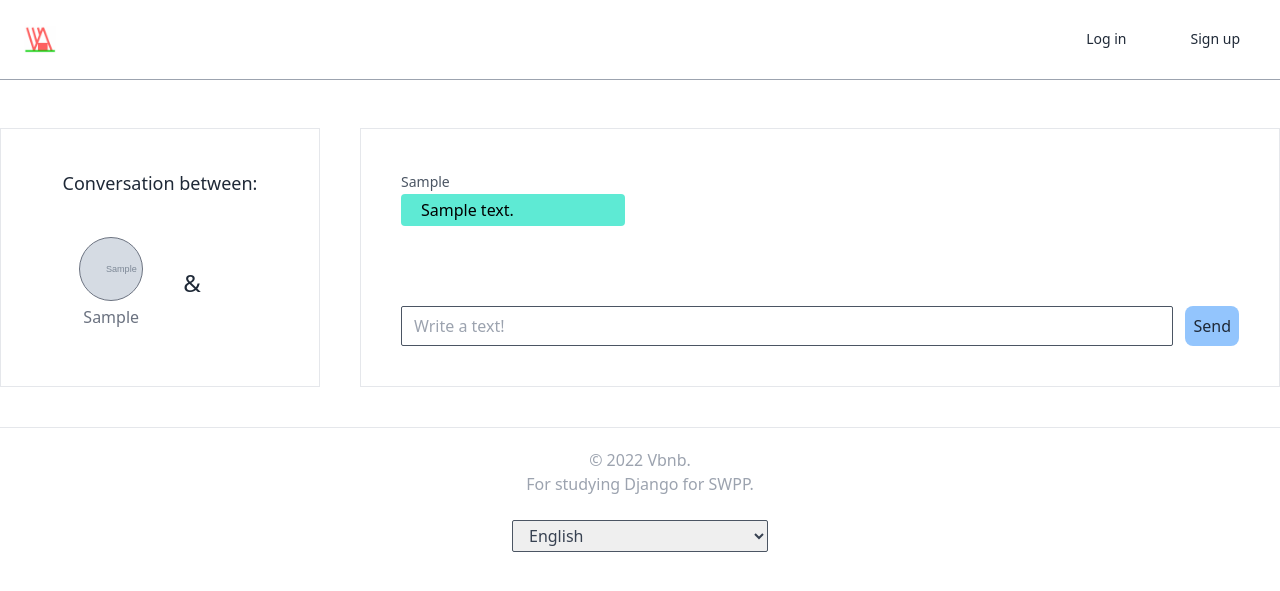
After one commit to KJYoung/airbnbV, a Django app: page /conversations/1/ in a window 1280 px wide. The commit adds this page. Shown: the top 591 px of the page. Run offline with Django 3.2, Linux system fonts and the light colour scheme; tables that the repository leaves empty hold one stand-in row (values such as "Sample post"); grey boxes marked "Sample" are stand-in pictures; some libraries are stand-ins or nearby versions.

Commit message:
1.27 Conversations Done (25.10)

```diff
--- a/assets/scss/styles.scss
+++ b/assets/scss/styles.scss
@@ -26,6 +26,9 @@ select {
 }
 .btn-link{
     @apply font-medium text-center rounded-lg py-2 mb-2 bg-blue-300;
+}
+.btn-link-mb0{
+    @apply font-medium text-center rounded-lg py-2 bg-blue-300;
 }
 .btn-link-teal{
     @apply font-medium text-center rounded-lg py-2 mb-2 bg-teal-400;
@@ -118,3 +121,9 @@ textarea{
     grid-gap: 2px;
     justify-items: center;
 }
+
+.message-form{
+    input{
+        @apply h-full;
+    }
+}
--- a/config/urls.py
+++ b/config/urls.py
@@ -26,6 +26,7 @@ urlpatterns = [
     path("reservations/", include("reservations.urls", namespace="reservations")),
     path("reviews/", include("reviews.urls", namespace="reviews")),
     path("lists/", include("lists.urls", namespace="lists")),
+    path("conversations/", include("conversations.urls", namespace="conversations")),
     path("admin/", admin.site.urls),
 ]
 
--- /dev/null
+++ b/conversations/forms.py
@@ -0,0 +1,7 @@
+from django import forms
+
+
+class AddMessageForm(forms.Form):
+    message = forms.CharField(
+        required=True, widget=forms.TextInput(attrs={"placeholder": "Write a text!"})
+    )
--- /dev/null
+++ b/conversations/urls.py
@@ -0,0 +1,13 @@
+from django.urls import path
+from . import views
+
+app_name = "conversations"
+
+urlpatterns = [
+    path("go/<int:user1_pk>/<int:user2_pk>/", views.go_conversation, name="go"),
+    path(
+        "<int:pk>/",
+        views.ConversationDetailView.as_view(),
+        name="detail",
+    ),
+]
--- a/conversations/views.py
+++ b/conversations/views.py
@@ -1,3 +1,56 @@
-from django.shortcuts import render
+from django.db.models import Q
+from django.http import Http404
+from django.views.generic import View
+from django.shortcuts import render, redirect
+from django.urls import reverse
+from users import models as user_models
+from . import models, forms
+import conversations
 
 # Create your views here.
+def go_conversation(request, user1_pk, user2_pk):
+    user1 = user_models.User.objects.get_or_none(pk=user1_pk)
+    user2 = user_models.User.objects.get_or_none(pk=user2_pk)
+    if (user1 is not None) and (user2 is not None) and (user1 != user2):
+        conversation = models.Conversation.objects.get_or_none(
+            Q(participants=user1) & Q(participants=user2)
+        )
+        if conversation is not None:
+            pass
+        else:
+            conversation = models.Conversation.objects.create()
+            conversation.participants.add(user1, user2)
+        return redirect(reverse("conversations:detail", kwargs={"pk": conversation.pk}))
+    else:
+        pass
+
+
+class ConversationDetailView(View):
+    model = models.Conversation
+
+    def get(self, *args, **kwargs):
+        pk = kwargs.get("pk")
+        conversation = models.Conversation.objects.get_or_none(pk=pk)
+        if conversation is not None:
+            form = forms.AddMessageForm()
+            return render(
+                self.request,
+                "conversations/conversation_detail.html",
+                {"conversation": conversation, "form": form},
+            )
+        else:
+            raise Http404()
+
+    def post(self, *args, **kwargs):
+        message = self.request.POST.get("message", None)
+        pk = kwargs.get("pk")
+        conversation = models.Conversation.objects.get_or_none(pk=pk)
+        # TODO: if self.request.user is not in the conversation__participants.
+        if (message is not None) and (conversation is not None):
+            models.Message.objects.create(
+                text=message, user=self.request.user, Conversation=conversation
+            )
+        else:
+            pass
+        return redirect(reverse("conversations:detail", kwargs={"pk": pk}))
+        form = forms.AddMessageForm(self.request.POST)
--- a/core/managers.py
+++ b/core/managers.py
@@ -2,8 +2,8 @@ from django.db import models
 
 
 class CustomModelManager(models.Manager):
-    def get_or_none(self, **kwargs):
+    def get_or_none(self, *args, **kwargs):
         try:
-            return self.get(**kwargs)
+            return self.get(*args, **kwargs)
         except self.model.DoesNotExist:
             return None
--- /dev/null
+++ b/templates/conversations/conversation_detail.html
@@ -0,0 +1,57 @@
+{% extends "base.html" %}
+
+{% block page_name %}
+    Conversation
+{% endblock page_name %}
+
+{% block search-bar %}
+{% endblock search-bar %}
+
+{% block content %}
+
+    <div class="container mx-auto my-10 mt-32 flex justify-between min-h-50vh">
+        <div class="border w-1/4 p-10">
+            <span class="text-center w-full block text-lg font-medium">Conversation between:</span>
+            <div class="flex mt-10 justify-center items-center">
+                {% for user in conversation.participants.all  %}
+                    <div class="flex flex-col items-center">
+                        {% include "mixins/user_avatar.html" with user_profile=user %}
+                        <span class="mt-1 text-gray-500">{{user.first_name}}</span>
+                    </div>
+                    {% if forloop.first %}
+                      <span class="font-medium text-2xl mx-10">&</span>
+                    {% endif %}
+                {% endfor %}
+            </div>
+        </div>
+        <div class="border flex-grow ml-10 p-10 flex flex-col">
+            {% if conversation.messages.count == 0 %}
+                <span class="text-4xl text-center">No Messages! Let's start to message!</span>
+            {% else %}
+                {% for message in conversation.messages.all  %}
+                    <div class="mb-10 {% if message.user.pk == user.pk %}
+                        self-end
+                        text-right
+                    {% endif %}">
+                        <span class="text-sm font-medium text-gray-600">{{message.user.first_name}}</span>
+                        <div class="mt-px px-5 py-1 w-56 rounded
+                            {% if message.user.pk != user.pk %}
+                                bg-teal-300
+                                text-black
+                            {% else %}
+                                bg-gray-300
+                            {% endif %}">
+                            {{message.text}}
+                        </div>
+                    </div>
+                {% endfor %}
+            {% endif %}
+            <form class="mt-10 w-full flex items-center message-form justify-center" method="POST">
+                {% csrf_token %}
+                {{form.message}}
+                <button class="btn-link-mb0 ml-3 p-2">Send</button>
+            </form>
+        </div>
+
+    </div>
+{% endblock content %}
--- a/templates/reservations/detail.html
+++ b/templates/reservations/detail.html
@@ -28,7 +28,7 @@
                 </div>
                 <div class="ml-5 flex flex-col">
                     <span class="text-center font-medium mb-1">Contact your Airbnb host</span>
-                    <a href="#" class="font-medium text-teal-500">Send a Message</a>
+                    <a href="{% url 'conversations:go' reservation.room.host.pk reservation.guest.pk %}" class="font-medium text-teal-500">Send a Message</a>
                 </div>
             </div>
 
--- a/templates/users/user_detail.html
+++ b/templates/users/user_detail.html
@@ -8,7 +8,7 @@
 {% endblock search-bar %}
 
 {% block content %}
-    <div class="h-75vh">
+    <div class="min-h-75vh">
         <div class="container lg:w-5/12 md:w-1/2 xl:w-1/4 mx-auto my-10 flex flex-col items-center border p-6 border-gray-400">
 
             {% include "mixins/user_avatar.html" with user_profile=user_profile %}
--- a/users/models.py
+++ b/users/models.py
@@ -7,6 +7,8 @@ from django.core.mail import send_mail
 from django.utils.html import strip_tags
 from django.template.loader import render_to_string
 from django.urls import reverse
+
+from core import managers as core_managers
 
 
 class User(AbstractUser):
@@ -69,6 +71,7 @@ class User(AbstractUser):
     login_method = models.CharField(
         max_length=20, choices=LOGIN_CHOICES, default=LOGIN_EMAIL
     )
+    objects = core_managers.CustomModelManager()
 
     def get_absolute_url(self):
         return reverse("users:profile", kwargs={"pk": self.pk})
```
Also changed, not shown: static/css/styles.css, templates/base.html (line endings or trailing spaces).
